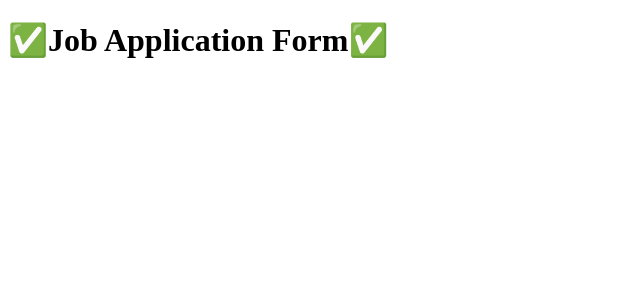
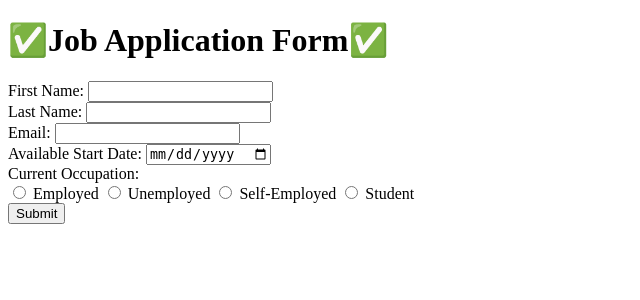
Before and after one commit to alialjanabi12/Flask-Web-APP, a Flask app: page / in a window 1280 px wide. Shown: the top 300 px of the page, without its empty margins (0-640 px from the left). Run offline with Flask 3, Linux system fonts and the light colour scheme.

Commit message:
Building the Form

```diff
--- a/templates/index.html
+++ b/templates/index.html
@@ -7,5 +7,46 @@
   </head>
   <body>
     <h1>✅Job Application Form✅</h1>
+    <form>
+      <div class="">
+        <label for="first_name">First Name: </label>
+        <input type="text" id="first_name" name="first_name" required />
+      </div>
+
+      <div class="">
+        <label for="first_name">Last Name: </label>
+        <input type="text" id="last_name" name="last_name" required />
+      </div>
+
+      <div class="">
+        <label for="email">Email: </label>
+        <input type="email" id="email" name="email" required />
+      </div>
+
+      <div class="">
+        <label for="date">Available Start Date: </label>
+        <input type="date" id="date" name="date" required />
+      </div>
+
+      <div class="">
+        <label>Current Occupation:</label>
+        <br />
+
+        <div id="occupation">
+          <input type="radio" id="employed" name="occupation" required />
+          <label for="employed">Employed </label>
+
+          <input type="radio" id="unemployed" name="occupation" required />
+          <label for="unemployed">Unemployed </label>
+
+          <input type="radio" id="self-employed" name="occupation" required />
+          <label for="self-employed">Self-Employed </label>
+
+          <input type="radio" id="student" name="occupation" required />
+          <label for="student">Student </label>
+        </div>
+      </div>
+      <button type="button">Submit</button>
+    </form>
   </body>
 </html>
```
